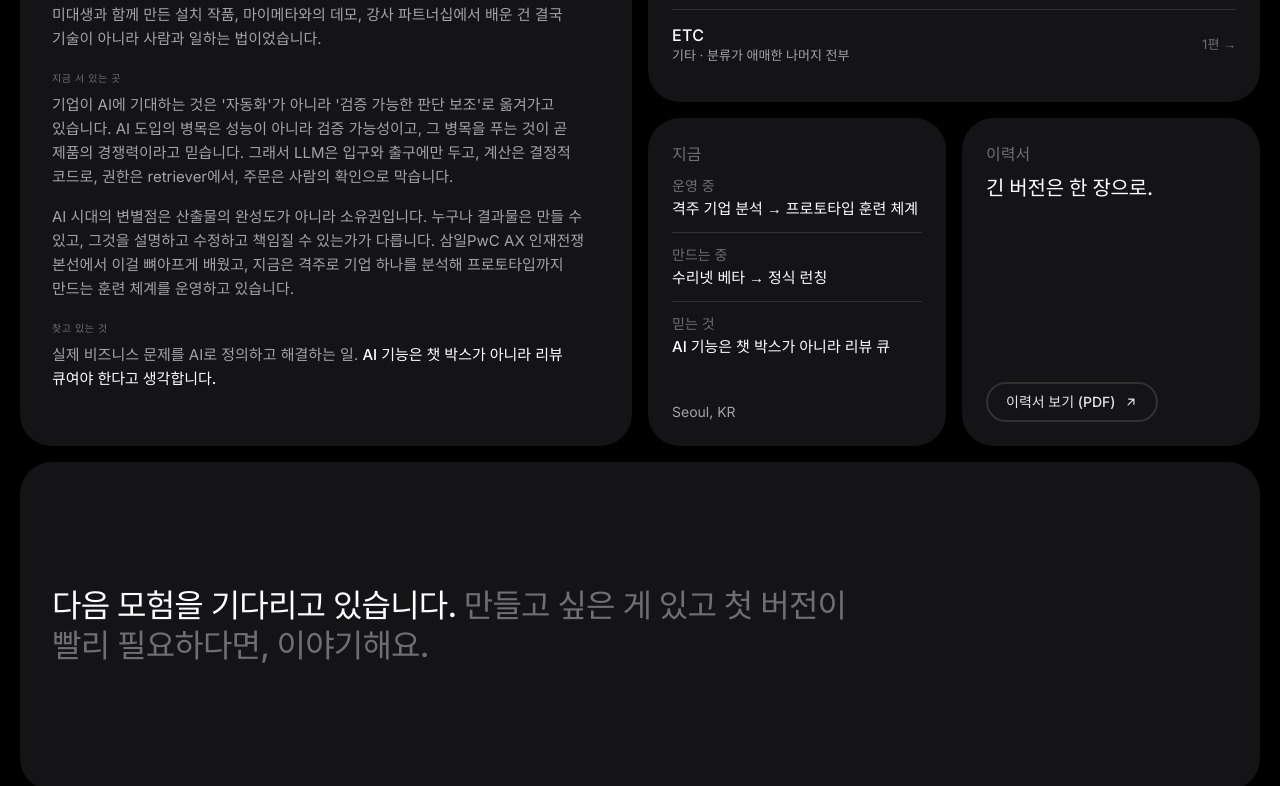
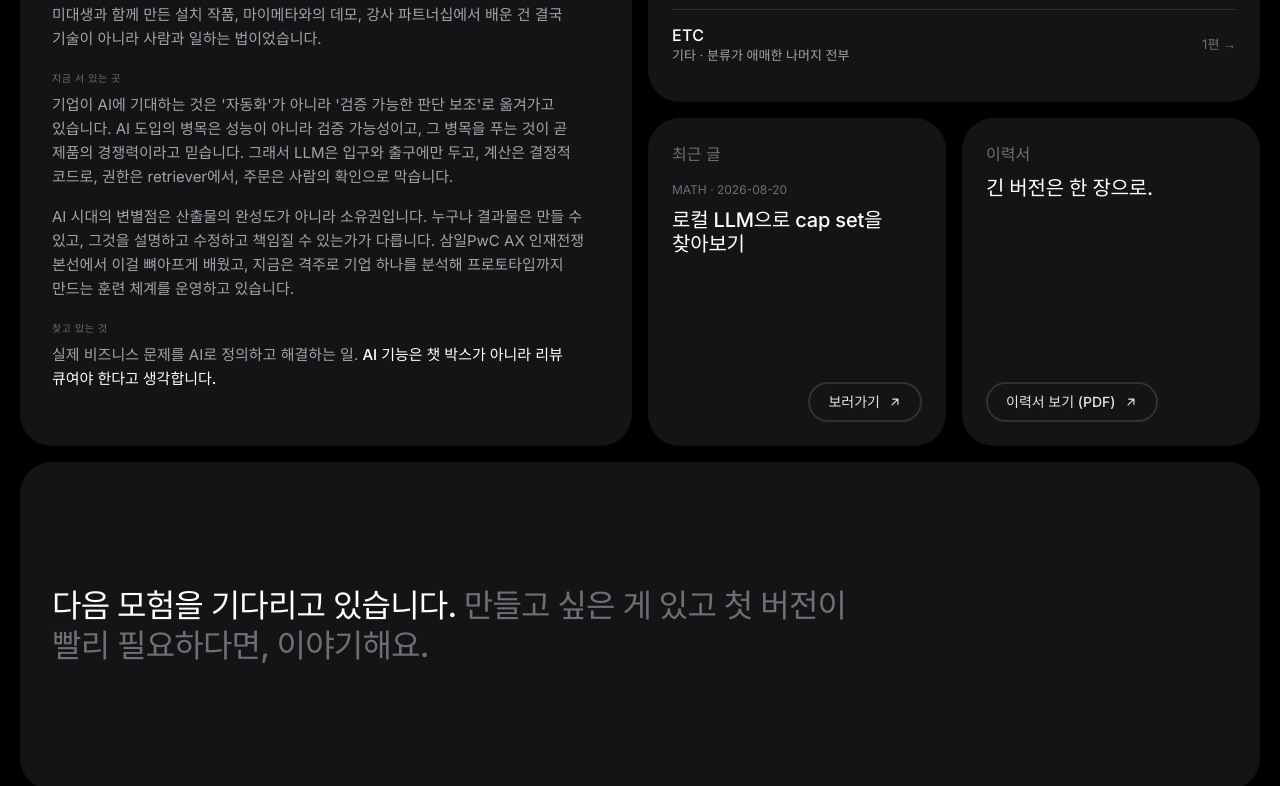
Before and after one commit to yummyDay22/-portfolio, a Next.js app: page /about in a window 1280 px wide. Shown: the part 915-1701 px from the top of the page. Built offline with nearby package versions, Linux system fonts and the light colour scheme.

Commit message:
Story: latest hobby post tile replaces 지금

```diff
--- a/src/app/about/page.tsx
+++ b/src/app/about/page.tsx
@@ -2,7 +2,7 @@ import type { Metadata } from "next";
 import Image from "next/image";
 import Link from "next/link";
 import { site, story } from "@/content/site";
-import { categories, countPosts } from "@/lib/hobby";
+import { categories, countPosts, latestPost } from "@/lib/hobby";
 import Footer from "@/components/Footer";
 import { ArrowUpRight } from "@/components/Icons";
 
@@ -10,6 +10,7 @@ export const metadata: Metadata = { title: `Story — ${site.fullName}` };
 
 export default function About() {
   const counts = countPosts();
+  const latest = latestPost();
   return (
     <main className="page theme-dark">
       <div className="grid">
@@ -53,16 +54,21 @@ export default function About() {
         </section>
 
         <section className="tile" style={{ display: "flex", flexDirection: "column" }}>
-          <p className="tile-p" style={{ color: "var(--faint)" }}>지금</p>
-          <div className="list" style={{ marginTop: 10 }}>
-            {story.now.map((n) => (
-              <div key={n.k} className="list-row" style={{ flexDirection: "column", gap: 2 }}>
-                <div className="d" style={{ color: "var(--faint)" }}>{n.k}</div>
-                <div className="k" style={{ fontSize: 15, lineHeight: "22px" }}>{n.v}</div>
-              </div>
-            ))}
-          </div>
-          <p className="tile-p" style={{ marginTop: "auto", fontSize: 14, lineHeight: "20px" }}>{site.location}</p>
+          <p className="tile-p" style={{ color: "var(--faint)" }}>최근 글</p>
+          {latest ? (
+            <>
+              {latest.image && (
+                <div style={{ position: "relative", width: "100%", height: 130, borderRadius: 14, overflow: "hidden", marginTop: 12, background: "var(--fill)" }}>
+                  <Image src={latest.image} alt="" fill sizes="300px" style={{ objectFit: "cover" }} />
+                </div>
+              )}
+              <p className="tile-p" style={{ color: "var(--faint)", fontSize: 12, marginTop: 12 }}>{categories.find((c) => c.id === latest.category)?.name} · {latest.date}</p>
+              <p className="tile-h" style={{ marginTop: 6 }}>{latest.title}</p>
+              <Link href={`/hobby/${latest.category}/${latest.slug}`} className="btn btn-outline" style={{ alignSelf: "flex-end", marginTop: "auto" }}>보러가기 <ArrowUpRight className="arrow" /></Link>
+            </>
+          ) : (
+            <p className="tile-p" style={{ marginTop: 10 }}>아직 글이 없어요.</p>
+          )}
         </section>
 
         <section className="tile" style={{ display: "flex", flexDirection: "column", justifyContent: "space-between" }}>
--- a/src/lib/hobby.ts
+++ b/src/lib/hobby.ts
@@ -12,7 +12,7 @@ export const categories = [
 ] as const;
 
 export type CategoryId = (typeof categories)[number]["id"];
-export type Post = { category: CategoryId; slug: string; title: string; date: string; summary: string; body: string };
+export type Post = { category: CategoryId; slug: string; title: string; date: string; summary: string; body: string; image?: string };
 
 const ROOT = path.join(process.cwd(), "src", "content", "hobby");
 
@@ -47,6 +47,7 @@ export function listPosts(category: CategoryId): Post[] {
         date: meta.date ?? "",
         summary: meta.summary ?? "",
         body,
+        image: meta.image ?? body.match(/!\[[^\]]*\]\(([^)\s]+)/)?.[1],
       };
     })
     .sort((a, b) => (a.date < b.date ? 1 : -1));
@@ -63,3 +64,10 @@ export function renderMarkdown(md: string): string {
 export function countPosts(): Record<CategoryId, number> {
   return Object.fromEntries(categories.map((c) => [c.id, listPosts(c.id).length])) as Record<CategoryId, number>;
 }
+
+/* Most recent post across every category (for the Story page "최근 글" tile). */
+export function latestPost(): Post | undefined {
+  return categories
+    .flatMap((c) => listPosts(c.id))
+    .sort((a, b) => (a.date < b.date ? 1 : -1))[0];
+}
```
Also changed, not shown: src/content/hobby/README.md.
